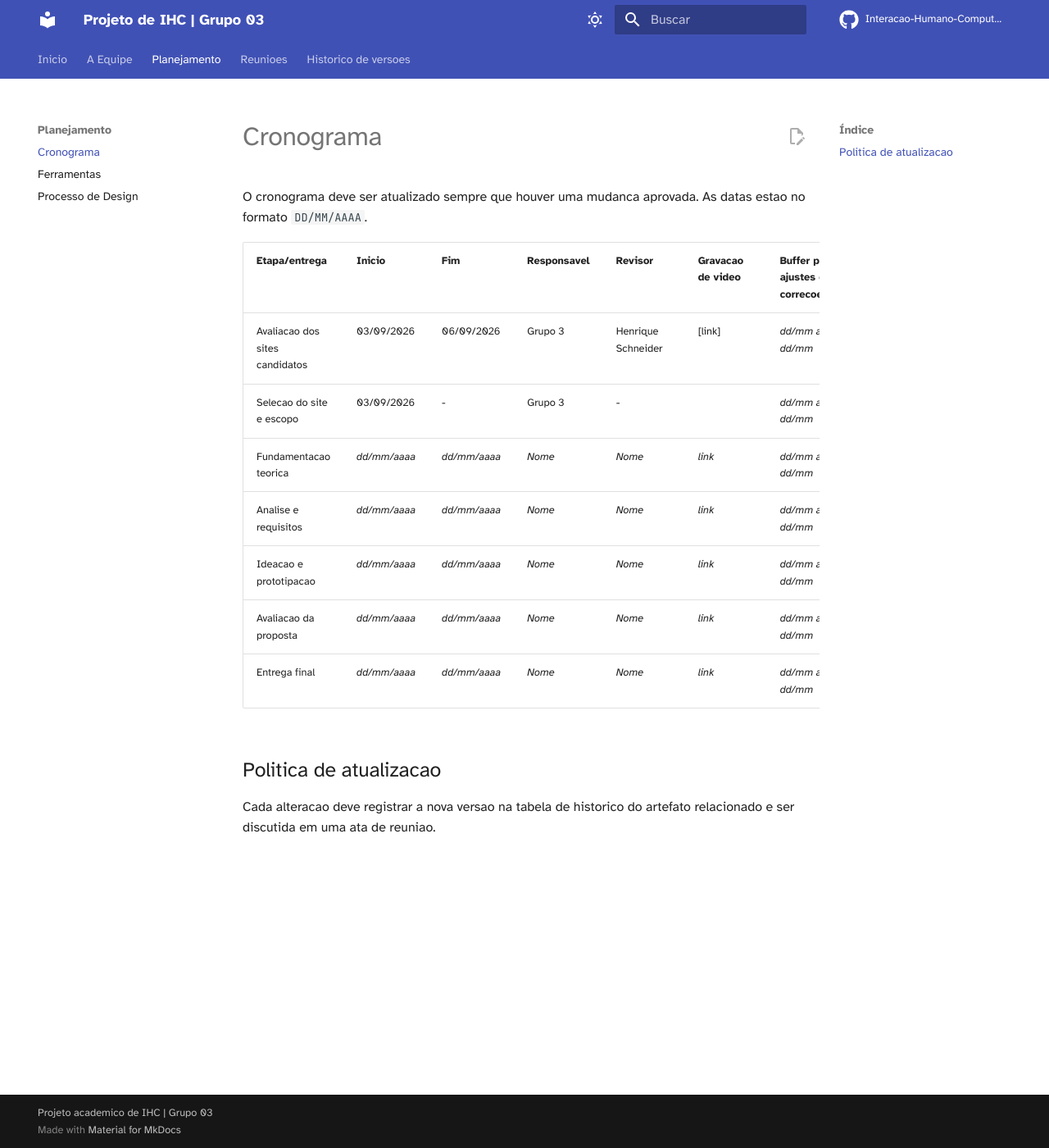
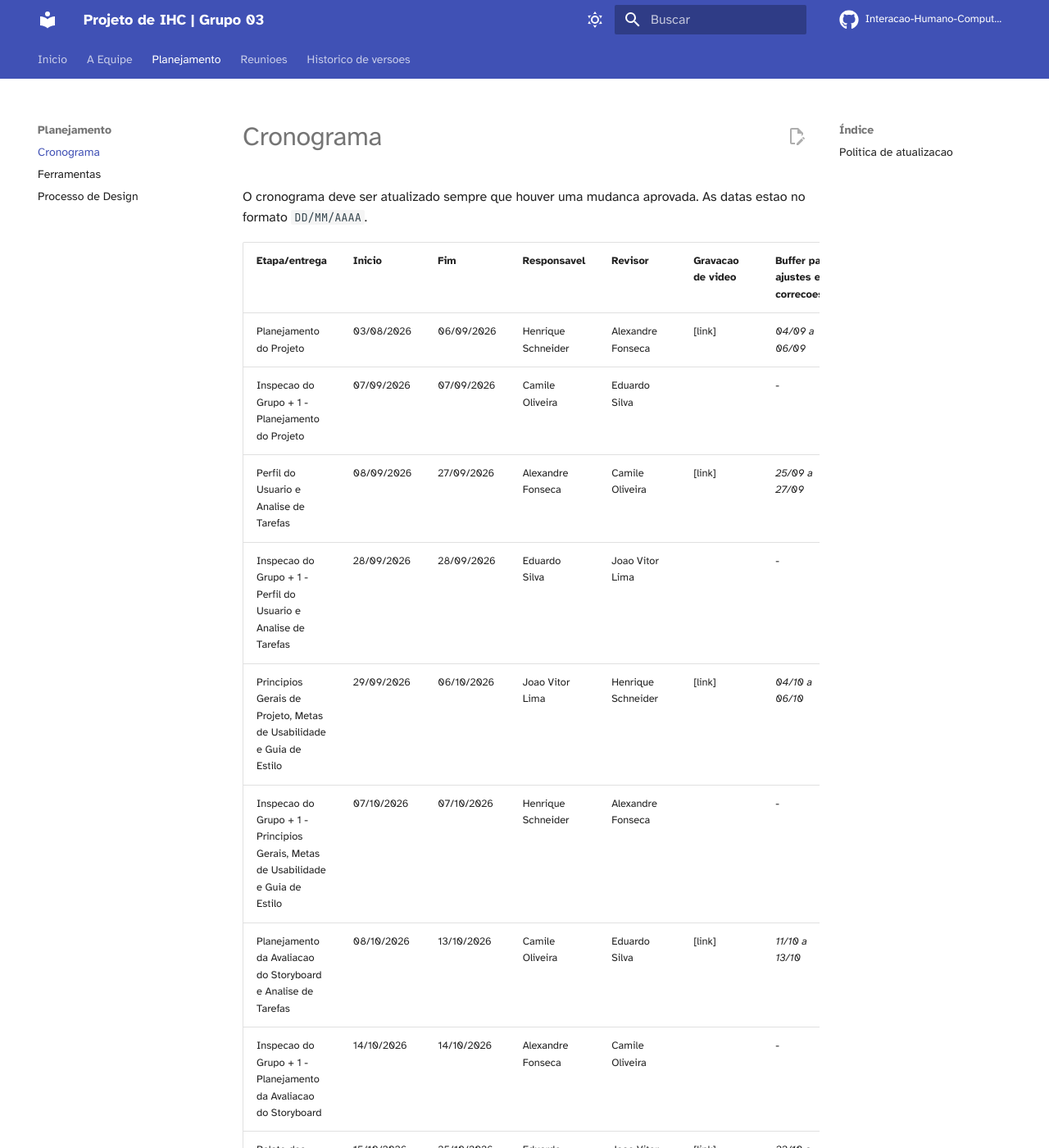
Before and after one commit to Interacao-Humano-Computador/2026.2-Grupo03, an MkDocs documentation site: the page built from docs/planejamento/cronograma.md, in a window 1280 px wide and 1400 px high. Shown: the whole window at 82% size. Built offline with MkDocs 1.6.1 and Material for MkDocs 9.7.7, drawn with Linux system fonts in a browser that asks for light colours; comment, search, counter and statistics services are not loaded; some of the changed text lies outside the part shown.

Commit message:
Inclusão de Cronograma, Ferramentas e sites avaliados

```diff
--- a/docs/planejamento/cronograma.md
+++ b/docs/planejamento/cronograma.md
@@ -4,13 +4,23 @@ O cronograma deve ser atualizado sempre que houver uma mudanca aprovada. As data
 
 | Etapa/entrega | Inicio | Fim | Responsavel | Revisor | Gravacao de video | Buffer para ajustes e correcoes | Status |
 | --- | --- | --- | --- | --- | --- | --- | --- |
-| Avaliacao dos sites candidatos | 03/09/2026 | 06/09/2026 | Grupo 3 | Henrique Schneider | [link] | _dd/mm a dd/mm_ | Finalizada |
-| Selecao do site e escopo | 03/09/2026 | - | Grupo 3 | - |  | _dd/mm a dd/mm_ | Em andamento |
-| Fundamentacao teorica | _dd/mm/aaaa_ | _dd/mm/aaaa_ | _Nome_ | _Nome_ | _link_ | _dd/mm a dd/mm_ | _Nao iniciada_ |
-| Analise e requisitos | _dd/mm/aaaa_ | _dd/mm/aaaa_ | _Nome_ | _Nome_ | _link_ | _dd/mm a dd/mm_ | _Nao iniciada_ |
-| Ideacao e prototipacao | _dd/mm/aaaa_ | _dd/mm/aaaa_ | _Nome_ | _Nome_ | _link_ | _dd/mm a dd/mm_ | _Nao iniciada_ |
-| Avaliacao da proposta | _dd/mm/aaaa_ | _dd/mm/aaaa_ | _Nome_ | _Nome_ | _link_ | _dd/mm a dd/mm_ | _Nao iniciada_ |
-| Entrega final | _dd/mm/aaaa_ | _dd/mm/aaaa_ | _Nome_ | _Nome_ | _link_ | _dd/mm a dd/mm_ | _Nao iniciada_ |
+| Planejamento do Projeto | 03/08/2026 | 06/09/2026 | Henrique Schneider | Alexandre Fonseca | [link] | _04/09 a 06/09_ | Em andamento |
+| Inspecao do Grupo + 1 - Planejamento do Projeto | 07/09/2026 | 07/09/2026 | Camile Oliveira | Eduardo Silva |  | - | Nao iniciada |
+| Perfil do Usuario e Analise de Tarefas | 08/09/2026 | 27/09/2026 | Alexandre Fonseca | Camile Oliveira | [link] | _25/09 a 27/09_ | Nao iniciada |
+| Inspecao do Grupo + 1 - Perfil do Usuario e Analise de Tarefas | 28/09/2026 | 28/09/2026 | Eduardo Silva | Joao Vitor Lima |  | - | Nao iniciada |
+| Principios Gerais de Projeto, Metas de Usabilidade e Guia de Estilo | 29/09/2026 | 06/10/2026 | Joao Vitor Lima | Henrique Schneider | [link] | _04/10 a 06/10_ | Nao iniciada |
+| Inspecao do Grupo + 1 - Principios Gerais, Metas de Usabilidade e Guia de Estilo | 07/10/2026 | 07/10/2026 | Henrique Schneider | Alexandre Fonseca |  | - | Nao iniciada |
+| Planejamento da Avaliacao do Storyboard e Analise de Tarefas | 08/10/2026 | 13/10/2026 | Camile Oliveira | Eduardo Silva | [link] | _11/10 a 13/10_ | Nao iniciada |
+| Inspecao do Grupo + 1 - Planejamento da Avaliacao do Storyboard | 14/10/2026 | 14/10/2026 | Alexandre Fonseca | Camile Oliveira |  | - | Nao iniciada |
+| Relato dos Resultados do Storyboard, Analise de Tarefas e Planejamento da Avaliacao do Prototipo de Papel | 15/10/2026 | 25/10/2026 | Eduardo Silva | Joao Vitor Lima | [link] | _23/10 a 25/10_ | Nao iniciada |
+| Inspecao do Grupo + 1 - Relato Storyboard e Planejamento Prototipo de Papel | 26/10/2026 | 26/10/2026 | Joao Vitor Lima | Henrique Schneider |  | - | Nao iniciada |
+| Relato da Avaliacao do Prototipo de Baixa Fidelidade e Planejamento da Avaliacao do Prototipo de Alta Fidelidade | 27/10/2026 | 03/11/2026 | Henrique Schneider | Alexandre Fonseca | [link] | _01/11 a 03/11_ | Nao iniciada |
+| Inspecao do Grupo + 1 - Avaliacao Prototipo Baixa/Alta Fidelidade | 04/11/2026 | 04/11/2026 | Camile Oliveira | Eduardo Silva |  | - | Nao iniciada |
+| Relato dos Resultados da Avaliacao do Prototipo de Alta Fidelidade | 05/11/2026 | 15/11/2026 | Alexandre Fonseca | Camile Oliveira | [link] | _13/11 a 15/11_ | Nao iniciada |
+| Inspecao do Grupo + 1 - Avaliacao Prototipo de Alta Fidelidade | 16/11/2026 | 16/11/2026 | Eduardo Silva | Joao Vitor Lima |  | - | Nao iniciada |
+| Verificacao dos Artefatos | 17/11/2026 | 22/11/2026 | Joao Vitor Lima | Henrique Schneider | [link] | _20/11 a 22/11_ | Nao iniciada |
+| Inspecao do Grupo + 1 - Verificacao dos Artefatos | 23/11/2026 | 23/11/2026 | Henrique Schneider | Alexandre Fonseca |  | - | Nao iniciada |
+| Projeto Final | 24/11/2026 | 30/11/2026 | Grupo 3 (Todos os integrantes) | Todos os integrantes | [link] | _28/11 a 30/11_ | Nao iniciada |
 
 ## Politica de atualizacao
 
```
Also changed, not shown: docs/planejamento/ferramentas.md (+4 -4 lines), docs/planejamento/sites avaliados/sites_avaliados.md (added, +11 -0 lines), 1 other file.
